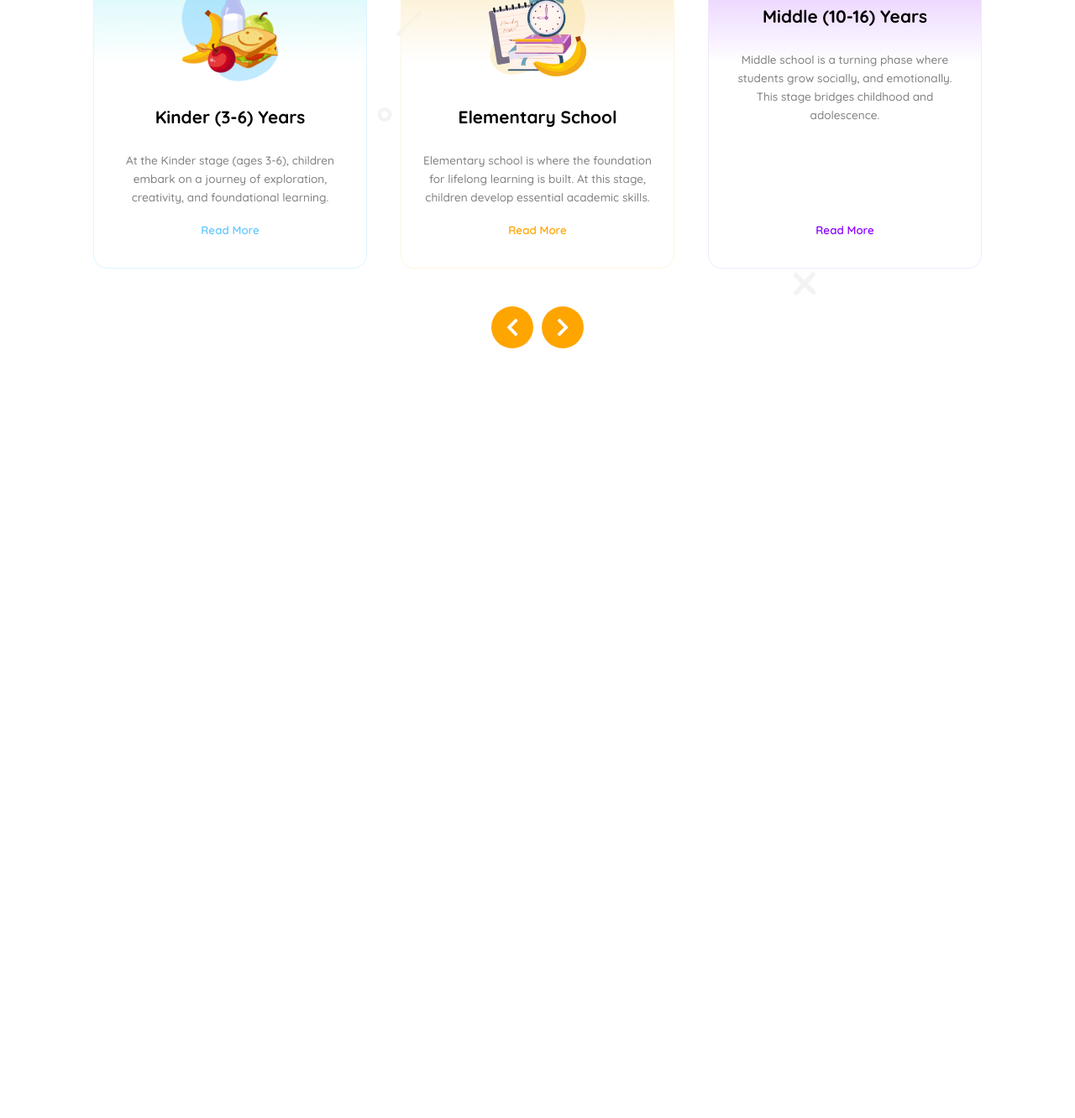
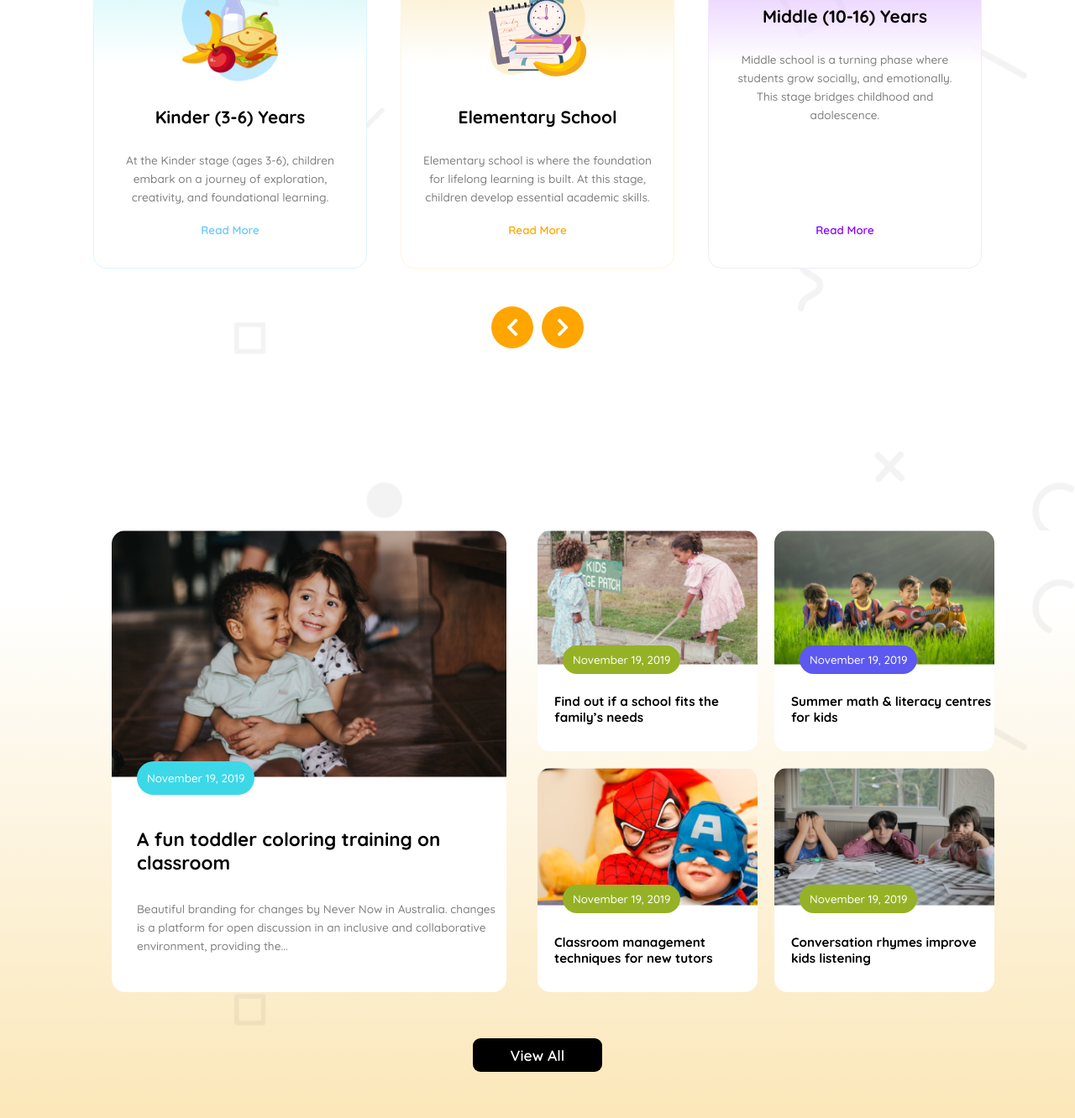
Before and after one commit to samir-45/Assignment-project-Kids-School, a plain HTML site: page index.html in a window 1280 px wide. Shown: the part 786-2118 px from the top of the page at 84% size. Before the commit the page ends 1201 px from the top, so only its background shows below. Drawn offline with Linux system fonts and the light colour scheme.

Commit message:
view all section done

```diff
--- a/index.html
+++ b/index.html
@@ -88,6 +88,66 @@
 
 </section>
 
+
+
+<section id="page-3">
+<div class="stories">
+
+    <div class="stories-title"></div>
+<div class="stories-cards">
+
+
+<div class="stories-left-card">
+    <div class="stories-card">
+        <img src="assets/story-1.png" alt="" class="stories-card-img">
+        <div class="stories-card-btn"><button>November 19, 2019</button></div>
+        <h3 class="stories-card-title">A fun toddler coloring training on
+            classroom</h3>
+        <p class="stories-card-description">Beautiful branding for changes by Never Now in Australia.
+            changes is a platform for open discussion in an inclusive and
+            collaborative environment, providing the...</p>
+    </div>
+</div>
+
+
+
+<div class="stories-right-card">
+    <div class="stories-card">
+        <img src="assets/story-2.png" alt="" class="stories-card-img">
+        <div class="stories-card-btn"><button>November 19, 2019</button></div>
+        <h3 class="stories-card-title">Find out if a school fits the
+            family’s needs</h3>
+    </div>
+    <div class="stories-card">
+        <img src="assets/story-3.png" alt="" class="stories-card-img">
+        <div class="stories-card-btn"><button>November 19, 2019</button></div>
+        <h3 class="stories-card-title">Summer math & literacy
+            centres for kids</h3>
+    </div>
+    <div class="stories-card">
+        <img src="assets/story-4.png" alt="" class="stories-card-img">
+        <div class="stories-card-btn"><button>November 19, 2019</button></div>
+        <h3 class="stories-card-title">Classroom management
+            techniques for new tutors</h3>
+    </div>
+    <div class="stories-card">
+        <img src="assets/story-5.png" alt="" class="stories-card-img">
+        <div class="stories-card-btn"><button>November 19, 2019</button></div>
+        <h3 class="stories-card-title">Conversation rhymes
+            improve kids listening</h3>
+    </div>
+</div>
+
+
+
+</div>
+<div class="stories-btn"><button>View All</button></div>
+
+
+</div>
+</section>
+
+
      </main>
 
      <!-- Started footer part -->
--- a/styles/style.css
+++ b/styles/style.css
@@ -66,6 +66,7 @@ nav{
     color: white;
     font-weight: 600;
     font-size: 1.05rem;
+    cursor: pointer;
 }
 
 .hamburger-icon{
@@ -145,6 +146,7 @@ main{
     color: white;
     font-weight: 600;
     font-size: 1.05rem;
+    cursor: pointer;
 }
 
 
@@ -155,7 +157,7 @@ main{
 
 #page-2{
     width: 100%;
-    height: 65vh;
+    min-height: 100vh;
     background-image: url(/assets/bg.png);
     background-position: center;
     background-size: contain;
@@ -271,6 +273,163 @@ main{
     align-items: center;
     cursor: pointer;
 }
+
+
+/* Working on page 3 */
+
+#page-3{
+    width: 100%;
+    min-height: 100vh;
+    /* background-image: url(/assets/bg.png); */
+    /* background-position: center;
+    background-size: contain; */
+    background: url(/assets/bg.png), linear-gradient(0deg, rgba(240, 168, 0, 0.304) 4%, rgba(255,255,255,1) 90%);
+    background-position: center center, 0 0;
+    background-size: contain;
+}
+
+.stories{
+    width: 85%;
+    margin: 0 auto;
+}
+
+
+.stories-cards{
+display: grid;
+grid-template-columns: repeat(2, 1fr);
+
+/* gap: 5px; */
+
+}
+
+.stories-card{
+    background-color: white;
+
+}
+
+
+
+/* Styling for left big card */
+
+
+
+.stories-right-card{
+    display: grid;
+    grid-template-columns: repeat(2, 1fr);
+    gap: 20px;
+    place-items: top center;
+}
+
+.stories-left-card{
+    place-items: center;
+}
+.stories-left-card .stories-card{
+    display: flex;
+    flex-direction: column;
+    gap: 30px;
+    position: relative;
+    border-radius: 16px;
+}
+
+.stories-left-card .stories-card .stories-card-description{
+    font-size: 0.85rem;
+    color: #808080;
+    line-height: 22px;
+    font-weight: 500;
+    margin-left: 30px;
+}
+.stories-left-card .stories-card .stories-card-title{
+font-size: 1.4rem;
+margin-left: 30px;
+}
+.stories-left-card .stories-card .stories-card-img{
+border-top-right-radius: 16px;
+border-top-left-radius: 16px;
+}
+.stories-left-card .stories-card .stories-card-btn button{
+    margin-left: 30px;
+    background-color: #3CD8E8;
+    border: none;
+    padding: 12px 12px;
+    border-radius: 22px;
+    color: white;
+    font-weight: 500;
+    position: absolute;
+    top: 50%;
+    /* transform: translate(-50%); */
+
+}
+
+.stories-left-card .stories-card{
+    background-color: white;
+    height: 550px;
+    width: 470px;
+}
+
+.stories img{
+    width: 100%;
+}
+
+
+/* Styling for right 4 card */
+
+.stories-right-card .stories-card{
+    position: relative;
+    border-radius: 15px;
+}
+.stories-right-card .stories-card-img{
+    border-top-right-radius: 15px;
+    border-top-left-radius: 15px;
+}
+.stories-right-card .stories-card .stories-card-title{
+    font-size: 0.95rem;
+    margin-top: 30px;
+    margin-left: 20px;
+}
+.stories-right-card .stories-card .stories-card-btn button{
+    margin-left: 30px;
+    background-color: #95B226;
+    border: none;
+    padding: 9px 12px;
+    border-radius: 22px;
+    color: white;
+    font-weight: 500;
+    position: absolute;
+    top: 52%;
+
+}
+.stories-right-card .stories-card:nth-child(2) .stories-card-btn button{
+
+    background-color: #5D58F0;
+
+
+}
+
+.stories-btn{
+    display: flex;
+    width: 100%;
+    justify-content: center;
+}
+
+.stories-btn button{
+    border-radius: 9px;
+    padding: 9px 45px;
+    border: none;
+    background-color: black;
+    color: white;
+    font-weight: 600;
+    font-size: 1.1rem;
+    margin: 40px 0;
+    margin-top: 55px;
+    cursor: pointer;
+}
+
+
+
+
+
+
+
 
 
 
```
